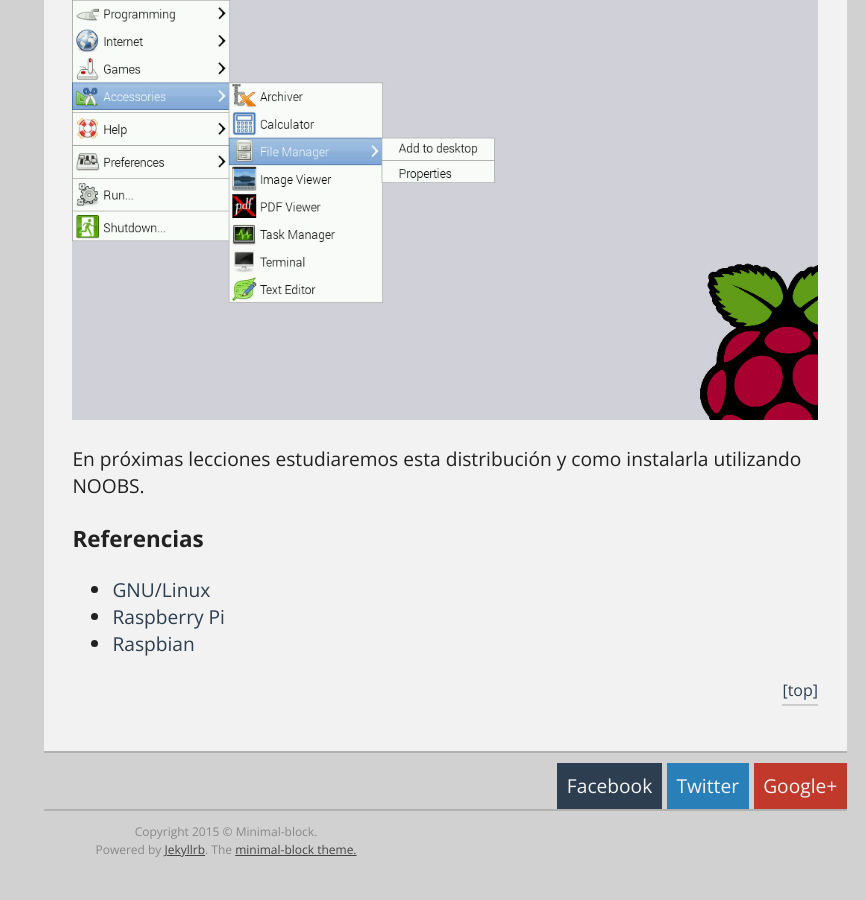
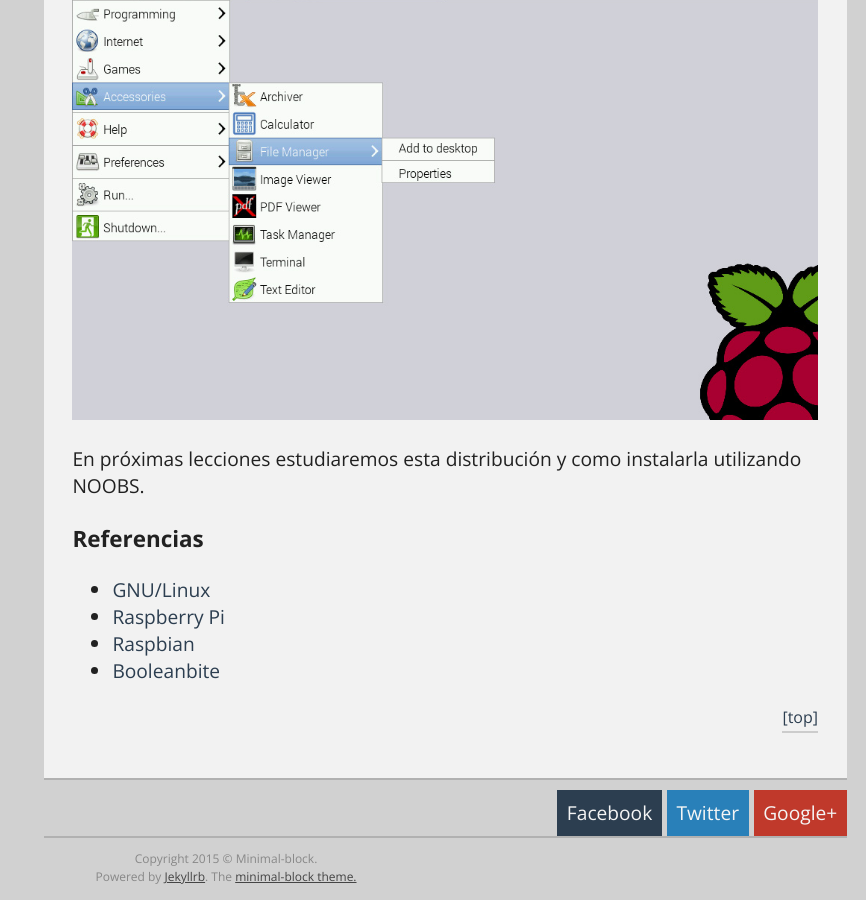
Before and after one commit to vilaeformacion/vilaeformacion.github.io, a Jekyll site: the page built from _posts/2015-01-03-tema1-historia-de-linux.md, in a window 1280 px wide and 900 px high, scrolled down 4584 px. Shown: the whole window, without its empty margins (414-1280 px from the left). Built offline with Jekyll 4.4.1, drawn with Linux system fonts in a browser that asks for light colours; before the commit the page ends 5457 px from its top, so only the background shows below that.

Commit message:
Subiendo tema 1

```diff
--- a/_posts/2015-01-03-tema1-historia-de-linux.md
+++ b/_posts/2015-01-03-tema1-historia-de-linux.md
@@ -83,3 +83,4 @@
 * [GNU/Linux](https://es.wikipedia.org/wiki/GNU/Linux)
 * [Raspberry Pi](https://www.raspberrypi.org)
 * [Raspbian](https://www.raspbian.org)
+* [Booleanbite](http://booleanbite.com)
```
